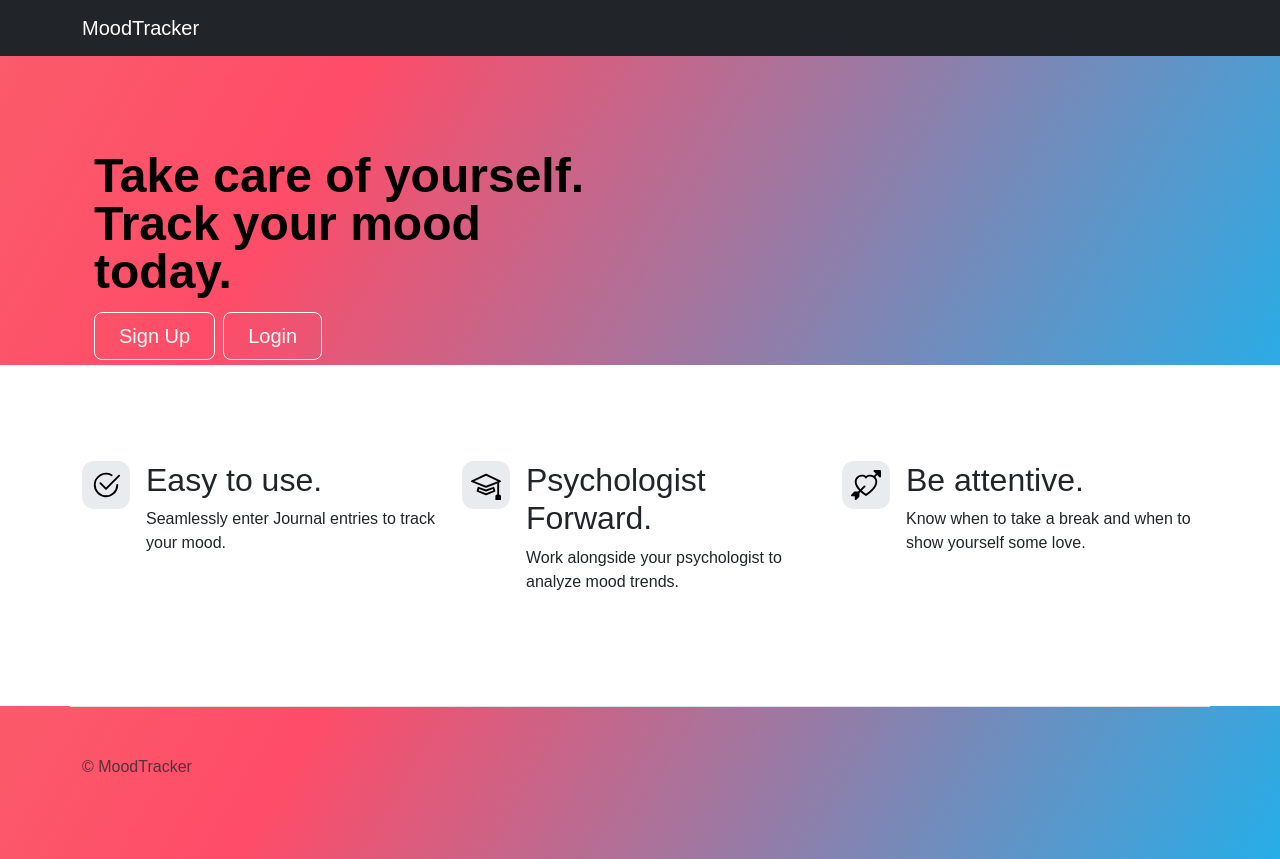
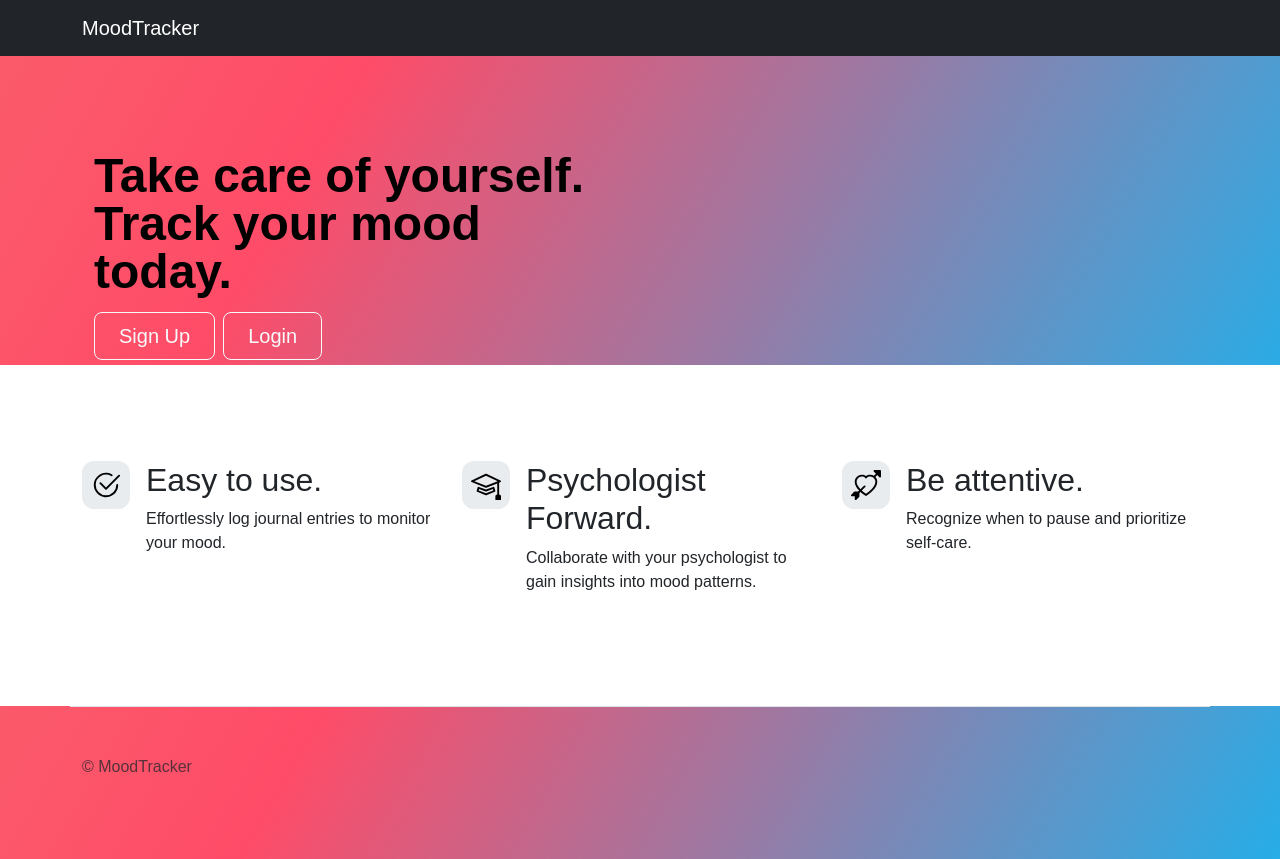
Before and after one commit to Oldhoon/nwhacks, a website: page public/home.html in a window 1280 px wide. Drawn offline with nearby package versions, Linux system fonts and the light colour scheme.

Commit message:
changed some sentences

```diff
--- a/public/home.html
+++ b/public/home.html
@@ -60,7 +60,7 @@
           </div>
           <div>
             <h3 class="fs-2">Easy to use.</h3>
-            <p>Seamlessly enter Journal entries to track your mood.</p>
+            <p>Effortlessly log journal entries to monitor your mood.</p>
 
           </div>
         </div>
@@ -77,7 +77,7 @@
           </div>
           <div>
             <h3 class="fs-2">Psychologist Forward.</h3>
-            <p>Work alongside your psychologist to analyze mood trends.</p>
+            <p>Collaborate with your psychologist to gain insights into mood patterns.</p>
 
           </div>
         </div>
@@ -92,7 +92,7 @@
           </div>
           <div>
             <h3 class="fs-2">Be attentive.</h3>
-            <p>Know when to take a break and when to show yourself some love.</p>
+            <p>Recognize when to pause and prioritize self-care.</p>
 
           </div>
         </div>
```
